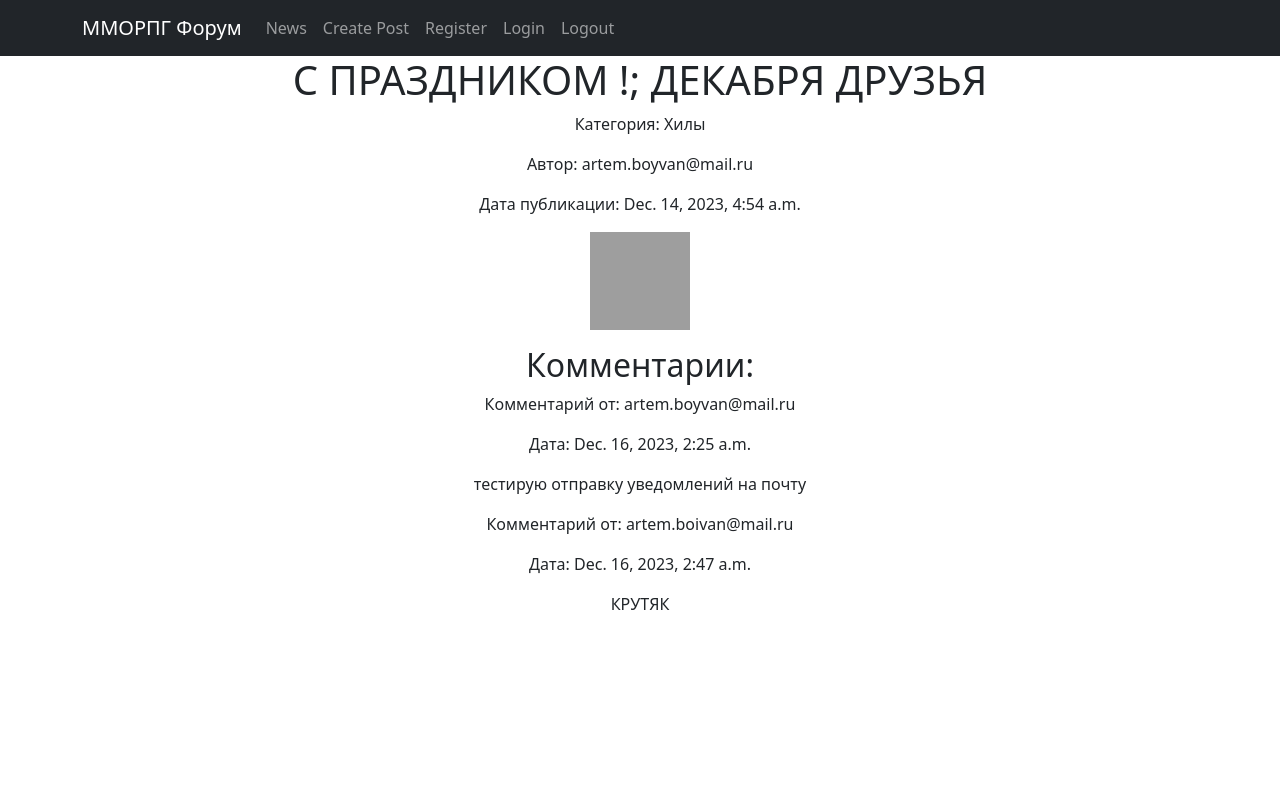
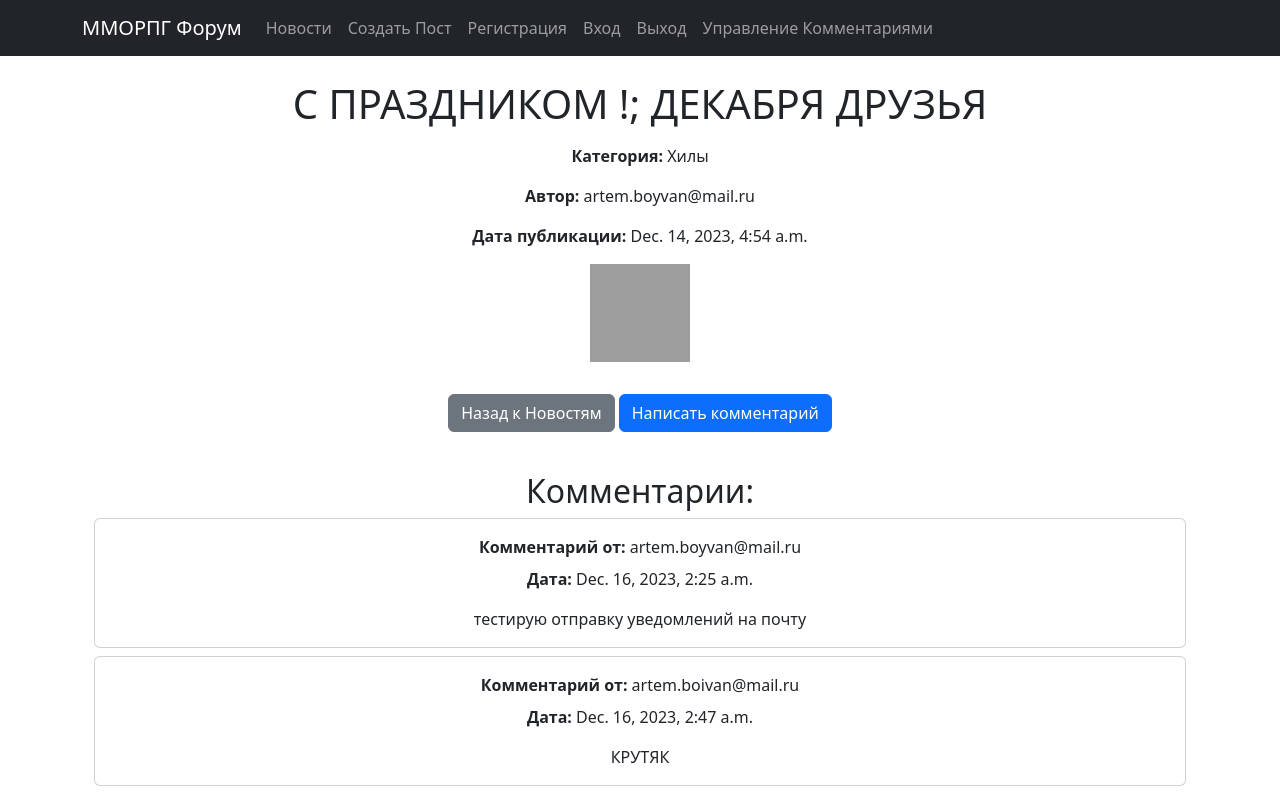
Before and after one commit to F1ankerB/MMORPGQuestBoard, a Django app: page /news/7/ in a window 1280 px wide. Before the commit the page ends 610 px from the top, so only its background shows below. Run offline with Django 4.2, Linux system fonts and the light colour scheme; data comes from the database, SQL or seed files in the repository; both versions use the stored data as it was after the commit; some libraries are stand-ins or nearby versions; grey boxes are pictures that could not be loaded.

Commit message:
Enhance Comment Management and Detail Page UI with Bootstrap Styling

```diff
--- a/QuestBoard/templates/flatpages/default.html
+++ b/QuestBoard/templates/flatpages/default.html
@@ -26,20 +26,22 @@
             <div class="collapse navbar-collapse" id="navbarResponsive">
                 <ul class="navbar-nav ml-auto">
                     <li class="nav-item active">
-                        <a class="nav-link" href="{% url 'news_list' %}">News</a>
+                        <a class="nav-link" href="{% url 'news_list' %}">Новости</a>
                     </li>
                     <li class="nav-item">
-                        <a class="nav-link" href="{% url 'create_post' %}">Create Post</a>
-                    </li>
-                    <!-- Добавьте другие ссылки аналогичным образом -->
-                    <li class="nav-item">
-                        <a class="nav-link" href="{% url 'register' %}">Register</a>
+                        <a class="nav-link" href="{% url 'create_post' %}">Создать Пост</a>
                     </li>
                     <li class="nav-item">
-                        <a class="nav-link" href="{% url 'login' %}">Login</a>
+                        <a class="nav-link" href="{% url 'register' %}">Регистрация</a>
                     </li>
                     <li class="nav-item">
-                        <a class="nav-link" href="{% url 'logout_view' %}">Logout</a>
+                        <a class="nav-link" href="{% url 'login' %}">Вход</a>
+                    </li>
+                    <li class="nav-item">
+                        <a class="nav-link" href="{% url 'logout_view' %}">Выход</a>
+                    </li>
+                    <li class="nav-item">
+                        <a class="nav-link" href="{% url 'manage_comments' %}">Управление Комментариями</a>
                     </li>
                 </ul>
             </div>
--- a/QuestBoard/templates/news_detail.html
+++ b/QuestBoard/templates/news_detail.html
@@ -4,22 +4,30 @@
 Детали публикации
 {% endblock title %}
 
-<!-- В контенте на странице мы выводим саму новость -->
 {% block content %}
-<h1>{{ news_detail.title }}</h1>
-<p>Категория: {{news_detail.category}}</p>
-<p>Автор: {{ news_detail.author }}</p>
-<p>Дата публикации: {{ news_detail.created_at }}</p>
-<p>{{ news_detail.content|safe}}</p>
+<div class="container my-4">
+    <h1 class="mb-3">{{ news_detail.title }}</h1>
+    <p><strong>Категория:</strong> {{ news_detail.category }}</p>
+    <p><strong>Автор:</strong> {{ news_detail.author }}</p>
+    <p><strong>Дата публикации:</strong> {{ news_detail.created_at }}</p>
+    <p>{{ news_detail.content|safe }}</p>
 
-<h2>Комментарии:</h2>
-{% for comment in comments %}
-    {% if comment.approved %}
-        <div class="comment">
-            <p>Комментарий от: {{ comment.user }}</p>
-            <p>Дата: {{ comment.created_at }}</p>
-            <p>{{ comment.text }}</p>
-        </div>
-    {% endif %}
-{% endfor %}
+    <a href="{% url 'news_list' %}" class="btn btn-secondary my-3">Назад к Новостям</a>
+    <a href="{% url 'add_comment' post_pk=news_detail.id %}" class="btn btn-primary my-3">Написать комментарий</a>
+
+    <h2 class="mt-4">Комментарии:</h2>
+    <div class="comments-section">
+        {% for comment in comments %}
+            {% if comment.approved %}
+                <div class="card mb-2">
+                    <div class="card-body">
+                        <p class="card-title"><strong>Комментарий от:</strong> {{ comment.user }}</p>
+                        <p class="card-text"><strong>Дата:</strong> {{ comment.created_at }}</p>
+                        <p class="card-text">{{ comment.text }}</p>
+                    </div>
+                </div>
+            {% endif %}
+        {% endfor %}
+    </div>
+</div>
 {% endblock content %}
```
Also changed, not shown: QuestBoard/templates/manage_comments.html (+15 -6 lines), QuestBoard/templates/news.html (+18 -13 lines), QuestBoard/db.sqlite3.
